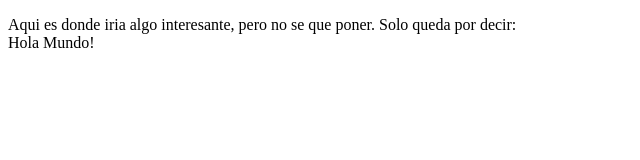
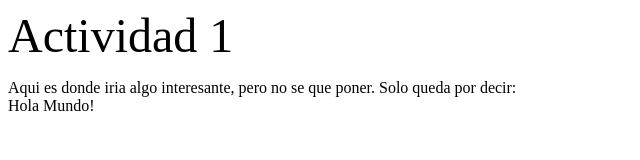
Before and after one commit to PauCamaraV/WebClass, a plain HTML site: page Act1/Actividad1.html in a window 1280 px wide. Shown: the whole page, without its empty margins (0-640 px from the left). Drawn offline with Linux system fonts and the light colour scheme.

Commit message:
Update[Act1]: Cambios a la pagina

```diff
--- a/Act1/Actividad1.html
+++ b/Act1/Actividad1.html
@@ -4,6 +4,7 @@
     <title> Curricula </title>
   </head>
   <body>
+	<font size = "8"> Actividad 1 </font>
     <p>Aqui es donde iria algo interesante, pero no se que poner. Solo queda por decir:<br>
         Hola Mundo!</p>
   </body>
```
